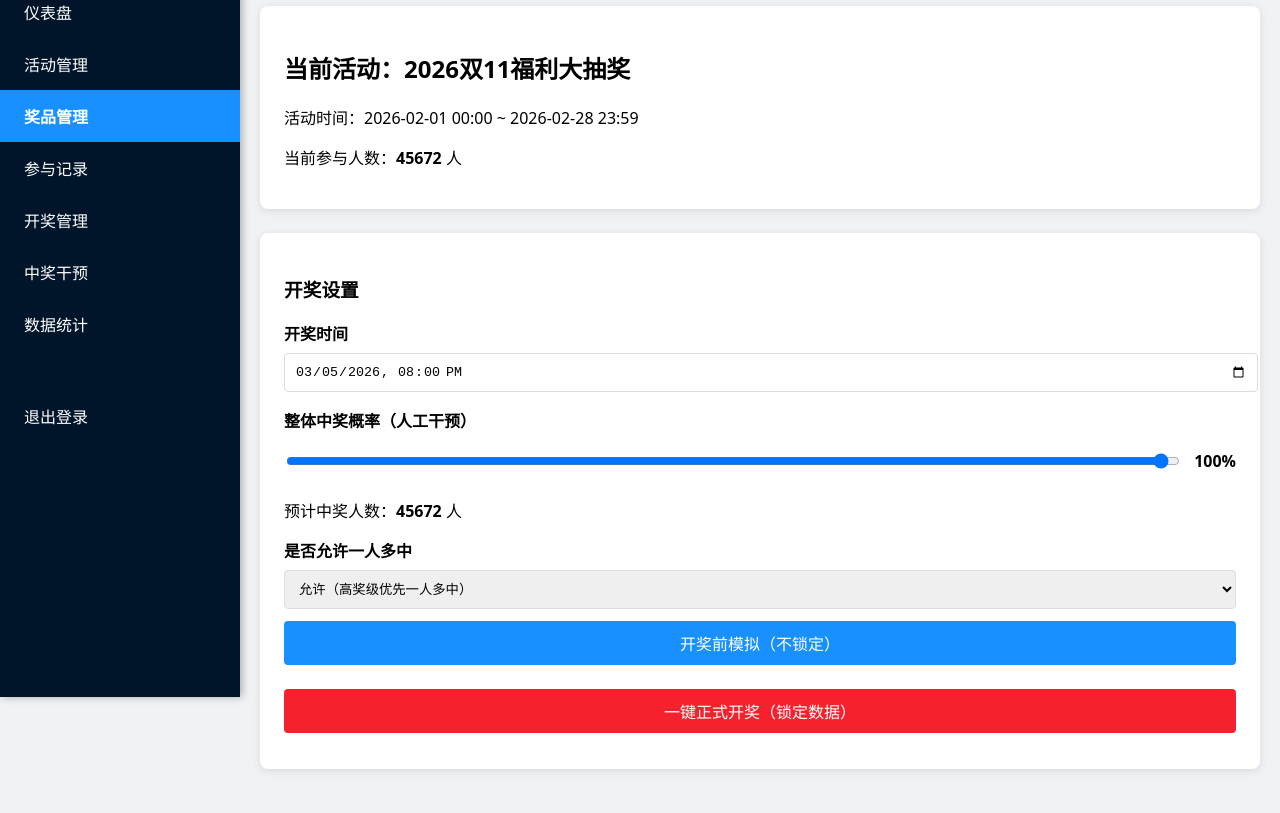
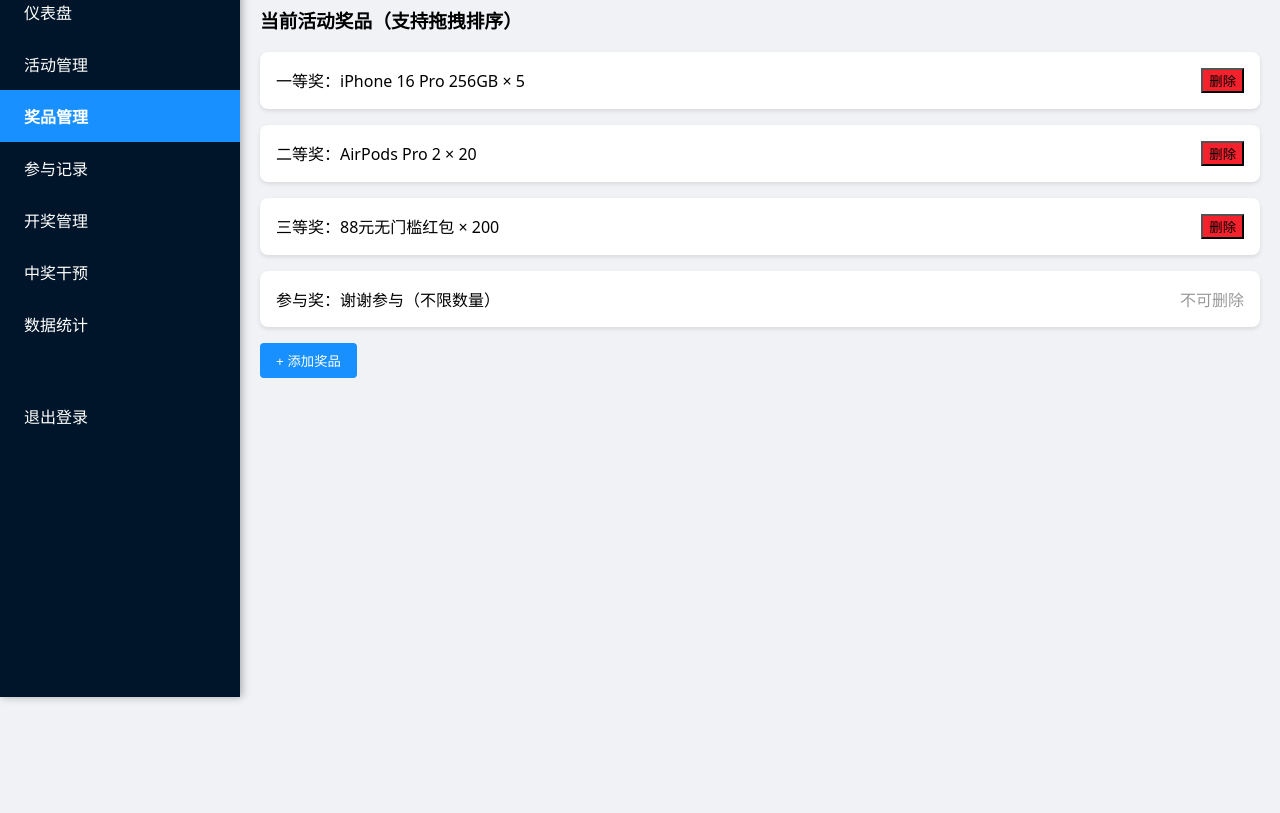
Before and after one commit to BeautyShawn/delay-draw-prize-system, a plain HTML site: page draw-prize-manage/prize-manage.html in a window 1280 px wide. Shown: the part 103-916 px from the top of the page. After the commit the page ends 800 px from the top, so only its background shows below. Drawn offline with Linux system fonts and the light colour scheme.

Commit message:
Update prize-manage.html
Signed-off-by: BeautyShawn <35286026+BeautyShawn@users.noreply.github.com>

```diff
--- a/draw-prize-manage/prize-manage.html
+++ b/draw-prize-manage/prize-manage.html
@@ -2,19 +2,14 @@
 <html lang="zh-CN">
 <head>
   <meta charset="UTF-8">
-  <title>开奖管理 - 统开奖平台</title>
+  <title>奖品管理 - 统开奖平台</title>
   <meta name="viewport" content="width=device-width, initial-scale=1.0">
   <style>
     body { margin:0; font-family:system-ui,sans-serif; background:#f0f2f5; min-height:100vh; }
     .main { margin-left:240px; padding:20px; }
-    .card { background:#fff; border-radius:8px; padding:24px; margin-bottom:24px; box-shadow:0 2px 8px rgba(0,0,0,0.1); }
-    label { display:block; margin:16px 0 8px; font-weight:600; }
-    input, select { width:100%; padding:10px; border:1px solid #ddd; border-radius:4px; }
-    .range-container { display:flex; align-items:center; gap:12px; }
-    .btn { padding:10px 24px; border:none; border-radius:4px; color:#fff; cursor:pointer; font-size:16px; margin:12px 0; width:100%; }
-    .btn-primary { background:#1890ff; }
+    .prize { background:#fff; padding:16px; margin:16px 0; border-radius:8px; box-shadow:0 2px 4px rgba(0,0,0,0.1); display:flex; justify-content:space-between; align-items:center; }
+    .btn { padding:8px 16px; background:#1890ff; color:#fff; border:none; border-radius:4px; cursor:pointer; }
     .btn-danger { background:#f5222d; }
-    .log { background:#f6ffed; padding:16px; border-radius:8px; margin-top:20px; display:none; }
   </style>
 </head>
 <body>
@@ -23,87 +18,50 @@
 <div style="width:240px;background:#001529;color:#fff;height:100vh;position:fixed;top:0;left:0;overflow-y:auto;box-shadow:2px 0 8px rgba(0,0,0,0.3)">
   <div style="padding:20px;font-size:22px;font-weight:bold;border-bottom:1px solid #0f2a47">统开奖平台</div>
   <ul style="list-style:none;margin:16px 0;padding:0">
-    <li style="padding:14px 24px;cursor:pointer;transition:0.3s" onclick="location.href='dashboard.html'">仪表盘</li>
-    <li style="padding:14px 24px;cursor:pointer;transition:0.3s" onclick="location.href='activity-list.html'">活动管理</li>
-    <li style="padding:14px 24px;cursor:pointer;transition:0.3s" onclick="location.href='prize-manage.html'">奖品管理</li>
-    <li style="padding:14px 24px;cursor:pointer;transition:0.3s" onclick="location.href='entry-list.html'">参与记录</li>
-    <li style="padding:14px 24px;cursor:pointer;transition:0.3s" onclick="location.href='draw-manage.html'">开奖管理</li>
-    <li style="padding:14px 24px;cursor:pointer;transition:0.3s" onclick="location.href='winner-intervene.html'">中奖干预</li>
-    <li style="padding:14px 24px;cursor:pointer;transition:0.3s" onclick="location.href='statistics.html'">数据统计</li>
+    <li data-page="dashboard.html" style="padding:14px 24px;cursor:pointer;transition:0.3s" onclick="location.href='dashboard.html'">仪表盘</li>
+    <li data-page="activity-list.html" style="padding:14px 24px;cursor:pointer;transition:0.3s" onclick="location.href='activity-list.html'">活动管理</li>
+    <li data-page="prize-manage.html" style="padding:14px 24px;cursor:pointer;transition:0.3s" onclick="location.href='prize-manage.html'">奖品管理</li>
+    <li data-page="entry-list.html" style="padding:14px 24px;cursor:pointer;transition:0.3s" onclick="location.href='entry-list.html'">参与记录</li>
+    <li data-page="draw-manage.html" style="padding:14px 24px;cursor:pointer;transition:0.3s" onclick="location.href='draw-manage.html'">开奖管理</li>
+    <li data-page="winner-intervene.html" style="padding:14px 24px;cursor:pointer;transition:0.3s" onclick="location.href='winner-intervene.html'">中奖干预</li>
+    <li data-page="statistics.html" style="padding:14px 24px;cursor:pointer;transition:0.3s" onclick="location.href='statistics.html'">数据统计</li>
     <li style="padding:14px 24px;cursor:pointer;transition:0.3s;margin-top:40px" onclick="if(confirm('确定退出？'))location.href='dashboard.html'">退出登录</li>
   </ul>
 </div>
 
 <!-- 主内容 -->
 <div class="main">
-  <h1>开奖管理</h1>
+  <h1>奖品管理</h1>
+  <h3>当前活动奖品（支持拖拽排序）</h3>
 
-  <div class="card">
-    <h2>当前活动：2026双11福利大抽奖</h2>
-    <p>活动时间：2026-02-01 00:00 ~ 2026-02-28 23:59</p>
-    <p>当前参与人数：<strong id="totalEntry">45672</strong> 人</p>
+  <div class="prize">
+    <div>一等奖：iPhone 16 Pro 256GB × 5</div>
+    <button class="btn-danger" onclick="this.parentNode.remove()">删除</button>
   </div>
 
-  <div class="card">
-    <h3>开奖设置</h3>
-    <label>开奖时间</label>
-    <input type="datetime-local" id="drawTime" value="2026-03-05T20:00">
-
-    <label>整体中奖概率（人工干预）</label>
-    <div class="range-container">
-      <input type="range" min="0" max="100" value="100" id="winRate" style="flex:1" oninput="updateRate()">
-      <strong id="rateText">100%</strong>
-    </div>
-    <p>预计中奖人数：<strong id="expectWin">45672</strong> 人</p>
-
-    <label>是否允许一人多中</label>
-    <select id="multiWin">
-      <option value="1">允许（高奖级优先一人多中）</option>
-      <option value="0">不允许（一人最多中一个奖）</option>
-    </select>
-
-    <button class="btn btn-primary" onclick="simulateDraw()">开奖前模拟（不锁定）</button>
-    <button class="btn btn-danger" onclick="startRealDraw()">一键正式开奖（锁定数据）</button>
+  <div class="prize">
+    <div>二等奖：AirPods Pro 2 × 20</div>
+    <button class="btn-danger" onclick="this.parentNode.remove()">删除</button>
   </div>
 
-  <div class="card log" id="drawLog">
-    <h3>开奖日志</h3>
-    <p id="logContent">暂无日志</p>
+  <div class="prize">
+    <div>三等奖：88元无门槛红包 × 200</div>
+    <button class="btn-danger" onclick="this.parentNode.remove()">删除</button>
   </div>
+
+  <div class="prize">
+    <div>参与奖：谢谢参与（不限数量）</div>
+    <span style="color:#999">不可删除</span>
+  </div>
+
+  <button class="btn" onclick="alert('已添加新奖品（模拟）')">+ 添加奖品</button>
 </div>
 
 <script>
-function updateRate() {
-  const rate = document.getElementById('winRate').value;
-  const total = parseInt(document.getElementById('totalEntry').innerText);
-  document.getElementById('rateText').innerText = rate + '%';
-  document.getElementById('expectWin').innerText = Math.round(total * rate / 100);
-}
-
-function simulateDraw() {
-  alert('模拟开奖完成（不影响真实数据）\n预计中奖人数：' + document.getElementById('expectWin').innerText);
-}
-
-function startRealDraw() {
-  const rate = document.getElementById('winRate').value;
-  const log = document.getElementById('drawLog');
-  const content = document.getElementById('logContent');
-  content.innerHTML = `
-    开奖成功！<br>
-    时间：${new Date().toLocaleString('zh-CN')}<br>
-    使用概率：${rate}%<br>
-    随机种子：0xA1B2C3D4<br>
-    实际中奖人数：${document.getElementById('expectWin').innerText} 人<br>
-    奖品库存已锁定，不可回滚
-  `;
-  log.style.display = 'block';
-  alert('正式开奖已触发！数据已锁定。');
-}
-
 // 高亮当前页面菜单项 + 悬停效果
 const currentPath = window.location.pathname.split('/').pop() || 'dashboard.html';
 document.querySelectorAll('li').forEach(li => {
-  const target = li.getAttribute('onclick')?.match(/'([^']+\.html)'/)?.[1];
+  const target = li.dataset.page;
   if (target === currentPath) {
     li.style.background = '#1890ff';
     li.style.fontWeight = 'bold';
```
